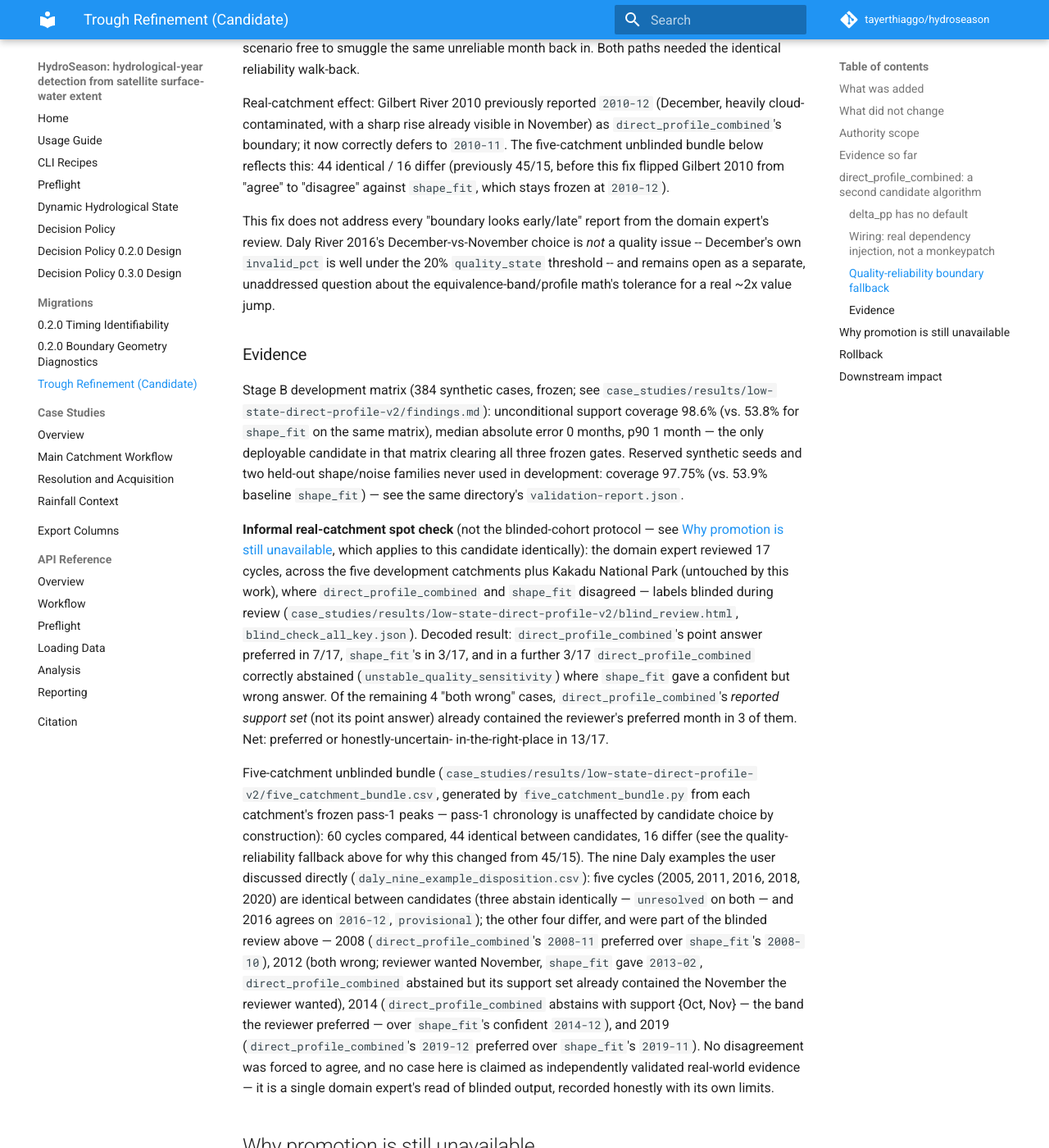
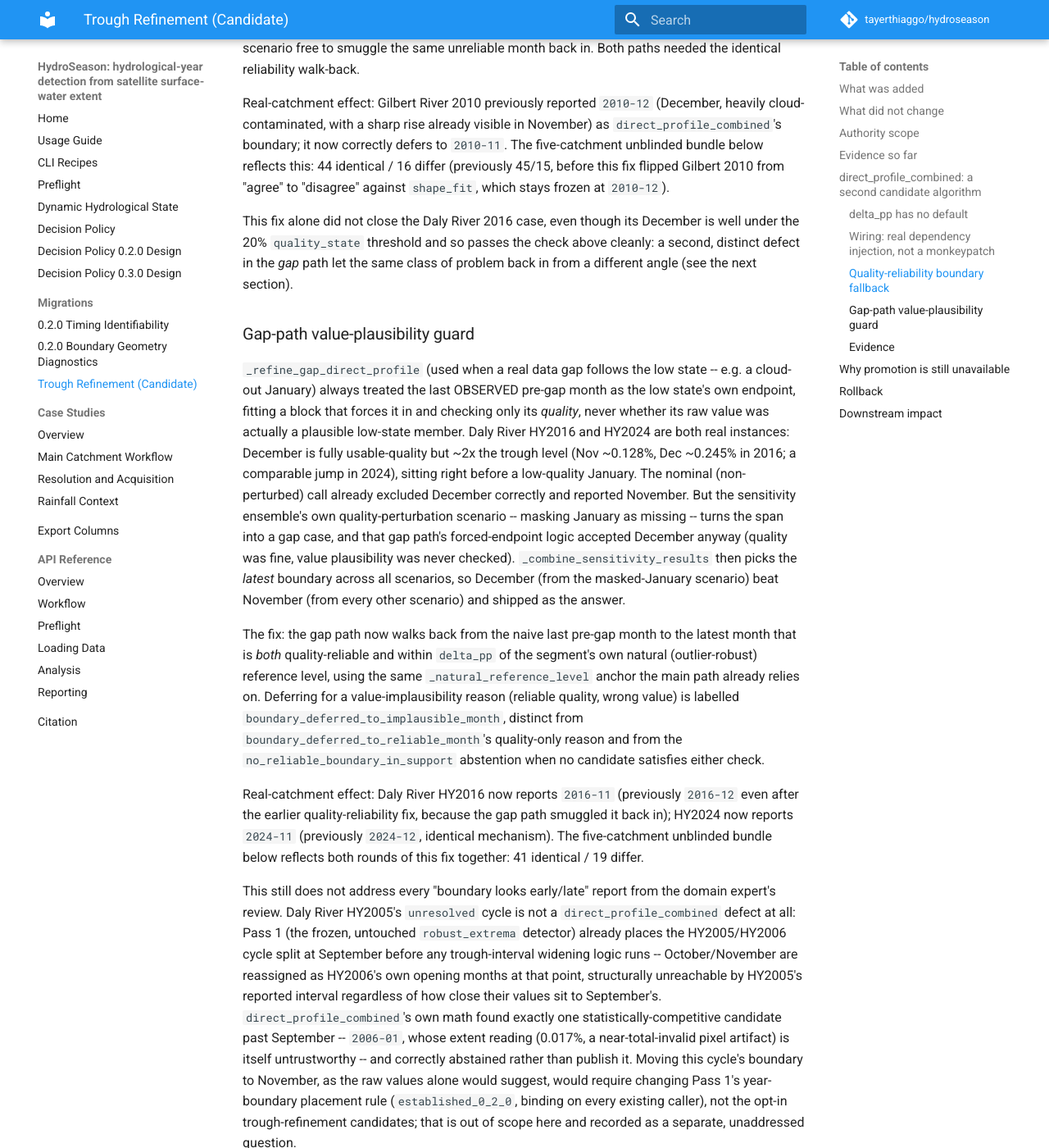
Before and after one commit to tayerthiaggo/hydroseason, an MkDocs documentation site: the page built from docs/migrations/trough-refinement-candidate.md, in a window 1280 px wide and 1400 px high, scrolled down 5761 px. Shown: the whole window at 82% size. Built offline with MkDocs 1.6.1 and Material for MkDocs 9.7.7, drawn with Linux system fonts in a browser that asks for light colours; comment, search, counter and statistics services are not loaded; some of the changed text lies outside the part shown.

Commit message:
fix: check value plausibility, not just quality, in the direct-profile gap path
_refine_gap_direct_profile always forced the last observed pre-gap month
into the low-state block and only checked its quality, never whether its
raw value actually belonged in the low state's own equivalence band. A
real, fully-usable but sharply elevated month right before a data gap
(Daly River HY2016/HY2024: December is usable-quality but ~2x the trough
level, just before a low-quality January) passed the quality check while
being clearly outside the band. The nominal call already excluded it
correctly, but the sensitivity ensemble's own gap-masking scenario reached
it through this path, and _combine_sensitivity_results' "latest boundary
wins" rule let it ship anyway.

The gap path now walks back to the latest month that is both
quality-reliable and within delta_pp of the segment's own natural
reference level (new reason boundary_deferred_to_implausible_month).
Confirmed against real data: Daly River HY2016 now reports 2016-11 (was
2016-12) and HY2024 now reports 2024-11 (was 2024-12); Fitzroy River
HY2011 similarly tightens from a Sep-Dec broad interval to Sep-Nov.
shape_fit is unaffected (frozen).

Daly River HY2005 was also investigated: it stays unresolved for this
candidate and is not the same defect. Pass 1 (frozen, untouched) places
the HY2005/HY2006 cycle split at September before any interval-widening
runs, so October/November are already reassigned to HY2006 and
structurally unreachable here; the only candidate past September has an
untrustworthy near-zero reading, and the candidate correctly abstains
rather than publish it. Recorded in the migration doc as a separate,
unaddressed question about Pass 1's own boundary placement, out of scope
for this opt-in candidate.

Co-Authored-By: Claude Sonnet 5 <noreply@anthropic.com>

```diff
--- a/docs/migrations/trough-refinement-candidate.md
+++ b/docs/migrations/trough-refinement-candidate.md
@@ -227,12 +227,63 @@ identical / 16 differ (previously 45/15, before this fix flipped Gilbert
 2010 from "agree" to "disagree" against `shape_fit`, which stays frozen at
 `2010-12`).
 
-This fix does not address every "boundary looks early/late" report from
-the domain expert's review. Daly River 2016's December-vs-November choice
-is *not* a quality issue -- December's own `invalid_pct` is well under the
-20% `quality_state` threshold -- and remains open as a separate,
-unaddressed question about the equivalence-band/profile math's tolerance
-for a real ~2x value jump.
+This fix alone did not close the Daly River 2016 case, even though its
+December is well under the 20% `quality_state` threshold and so passes the
+check above cleanly: a second, distinct defect in the *gap* path let the
+same class of problem back in from a different angle (see the next
+section).
+
+### Gap-path value-plausibility guard
+
+`_refine_gap_direct_profile` (used when a real data gap follows the
+low state -- e.g. a cloud-out January) always treated the last OBSERVED
+pre-gap month as the low state's own endpoint, fitting a block that forces
+it in and checking only its *quality*, never whether its raw value was
+actually a plausible low-state member. Daly River HY2016 and HY2024 are
+both real instances: December is fully usable-quality but ~2x the trough
+level (Nov ~0.128%, Dec ~0.245% in 2016; a comparable jump in 2024),
+sitting right before a low-quality January. The nominal (non-perturbed)
+call already excluded December correctly and reported November. But the
+sensitivity ensemble's own quality-perturbation scenario -- masking
+January as missing -- turns the span into a gap case, and that gap path's
+forced-endpoint logic accepted December anyway (quality was fine, value
+plausibility was never checked). `_combine_sensitivity_results` then
+picks the *latest* boundary across all scenarios, so December (from the
+masked-January scenario) beat November (from every other scenario) and
+shipped as the answer.
+
+The fix: the gap path now walks back from the naive last pre-gap month to
+the latest month that is *both* quality-reliable and within `delta_pp` of
+the segment's own natural (outlier-robust) reference level, using the same
+`_natural_reference_level` anchor the main path already relies on.
+Deferring for a value-implausibility reason (reliable quality, wrong value)
+is labelled `boundary_deferred_to_implausible_month`, distinct from
+`boundary_deferred_to_reliable_month`'s quality-only reason and from the
+`no_reliable_boundary_in_support` abstention when no candidate satisfies
+either check.
+
+Real-catchment effect: Daly River HY2016 now reports `2016-11` (previously
+`2016-12` even after the earlier quality-reliability fix, because the gap
+path smuggled it back in); HY2024 now reports `2024-11` (previously
+`2024-12`, identical mechanism). The five-catchment unblinded bundle below
+reflects both rounds of this fix together: 41 identical / 19 differ.
+
+This still does not address every "boundary looks early/late" report from
+the domain expert's review. Daly River HY2005's `unresolved` cycle is not
+a `direct_profile_combined` defect at all: Pass 1 (the frozen, untouched
+`robust_extrema` detector) already places the HY2005/HY2006 cycle split at
+September before any trough-interval widening logic runs -- October/November
+are reassigned as HY2006's own opening months at that point, structurally
+unreachable by HY2005's reported interval regardless of how close their
+values sit to September's. `direct_profile_combined`'s own math found
+exactly one statistically-competitive candidate past September --
+`2006-01`, whose extent reading (0.017%, a near-total-invalid pixel
+artifact) is itself untrustworthy -- and correctly abstained rather than
+publish it. Moving this cycle's boundary to November, as the raw values
+alone would suggest, would require changing Pass 1's year-boundary
+placement rule (`established_0_2_0`, binding on every existing caller),
+not the opt-in trough-refinement candidates; that is out of scope here and
+recorded as a separate, unaddressed question.
 
 ### Evidence
 
@@ -265,13 +316,16 @@ Five-catchment unblinded bundle
 (`case_studies/results/low-state-direct-profile-v2/five_catchment_bundle.csv`,
 generated by `five_catchment_bundle.py` from each catchment's frozen pass-1
 peaks — pass-1 chronology is unaffected by candidate choice by construction):
-60 cycles compared, 44 identical between candidates, 16 differ (see the
-quality-reliability fallback above for why this changed from 45/15). The nine
-Daly examples the user discussed directly
-(`daly_nine_example_disposition.csv`): five cycles (2005, 2011, 2016, 2018,
-2020) are identical between candidates (three abstain identically —
-`unresolved` on both — and 2016 agrees on `2016-12`, `provisional`); the
-other four differ, and were part of the blinded review above — 2008
+60 cycles compared, 41 identical between candidates, 19 differ (see the
+quality-reliability fallback and gap-path value-plausibility guard above for
+why this changed from 45/15 across two rounds of fixes). The nine Daly
+examples the user discussed directly (`daly_nine_example_disposition.csv`):
+four cycles (2005, 2011, 2018, 2020) are identical between candidates (all
+four abstain identically — `unresolved` on both); the other five differ.
+2016 now differs for the first time (`direct_profile_combined`'s `2016-11`
+against `shape_fit`'s frozen `2016-12` — see the gap-path fix above; this is
+a newly-correct disagreement, not a regression). The remaining four were
+part of the blinded review above — 2008
 (`direct_profile_combined`'s `2008-11` preferred over `shape_fit`'s
 `2008-10`), 2012 (both wrong; reviewer wanted November, `shape_fit` gave
 `2013-02`, `direct_profile_combined` abstained but its support set already
```
Also changed, not shown: CHANGELOG.md (+18 -0 lines), docs/report-columns.md (+1 -1 lines), 10 other files.
